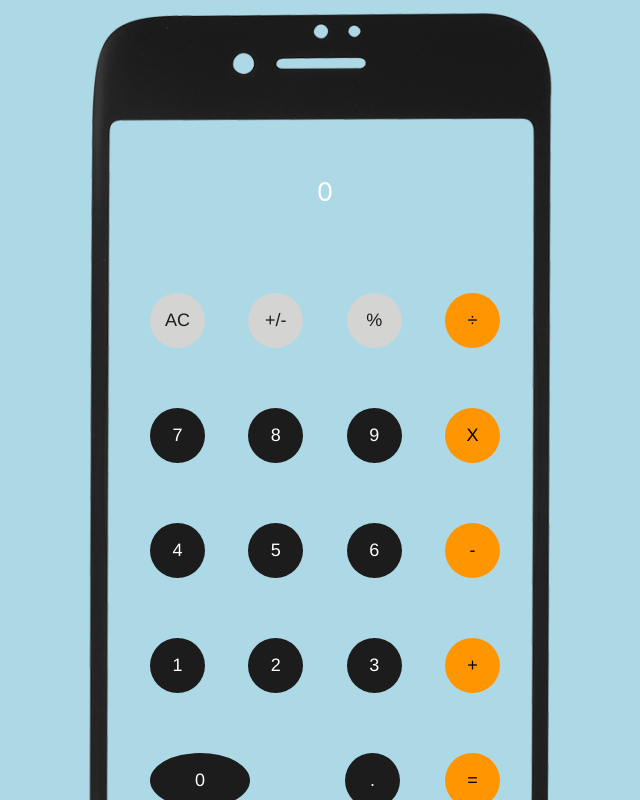
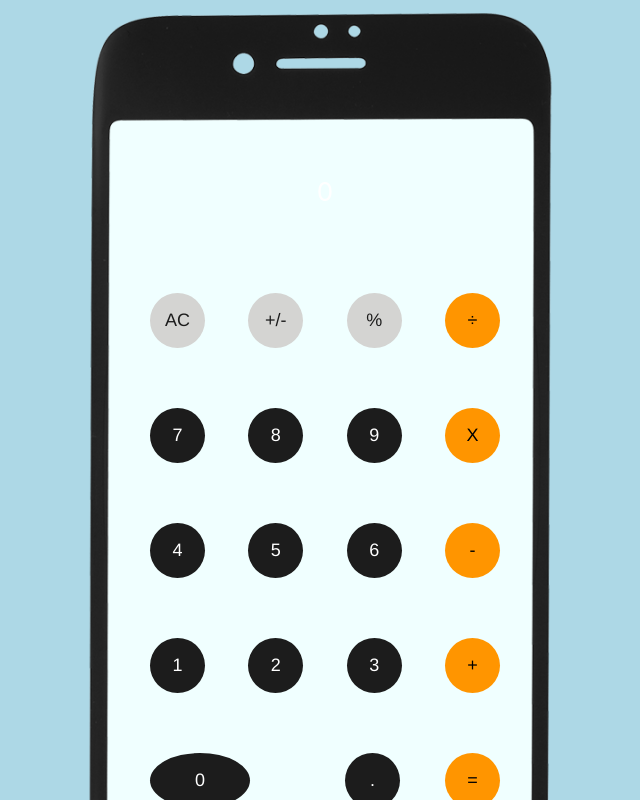
Before and after one commit to BrianBeeler/react-calculator, a React (Create React App) app in the folder calculator/: page / in a window 1280 px wide. Shown: the top 800 px of the page, without its empty margins (315-955 px from the left). Built offline with nearby package versions, Linux system fonts and the light colour scheme.

Commit message:
Styling improvements.

```diff
--- a/calculator/src/App.css
+++ b/calculator/src/App.css
@@ -38,7 +38,7 @@
 
 
 .App-header {
-  background-color: #282c34;
+  background-color:none;
   min-height: 100vh;
   display: flex;
   flex-direction: column;
--- a/calculator/src/App.js
+++ b/calculator/src/App.js
@@ -8,10 +8,13 @@ import Calculator from './components/CalcButtons/Calculator'
 
 function App() {
   return (
-    <div className="App">
-      <header className="App-header" style={{
-        backgroundColor: '#add8e6'
-      }}>
+    <div className="App" style={{
+      backgroundColor: '#add8e6',
+      zIndex: '-5',
+      position: 'absolute',
+      width: '100%',
+    }}>
+      <header className="App-header" >
         <div className="calculator">
           <Calculator />
         </div>
--- a/calculator/src/components/CalcButtons/Calculator.js
+++ b/calculator/src/components/CalcButtons/Calculator.js
@@ -22,7 +22,15 @@ class Calculator extends Component {
         <div className="display">
           <p>{this.state.display}</p>
         </div>
+        <div className={ styles["phone-bg-color"] } style={{
 
+          position: 'absolute',
+          width: '450px',
+          height: '815px',
+          left: '20px',
+          backgroundColor: 'azure',
+          zIndex: -1
+        }}></div>
         <div className="buttons-container">
           <div className={ styles['parent-of-buttons'] } >
 
```
Also changed, not shown: 1 other file (tests, documents, lock files or other folders).
